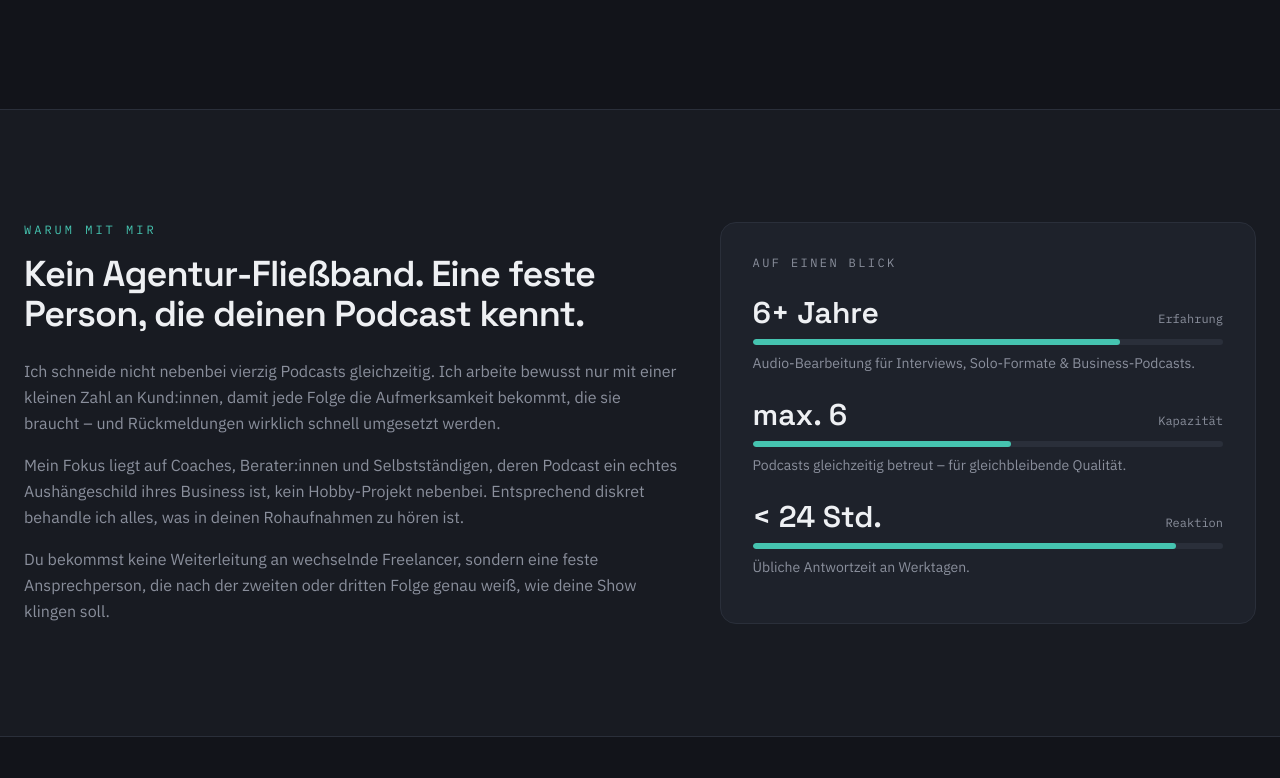
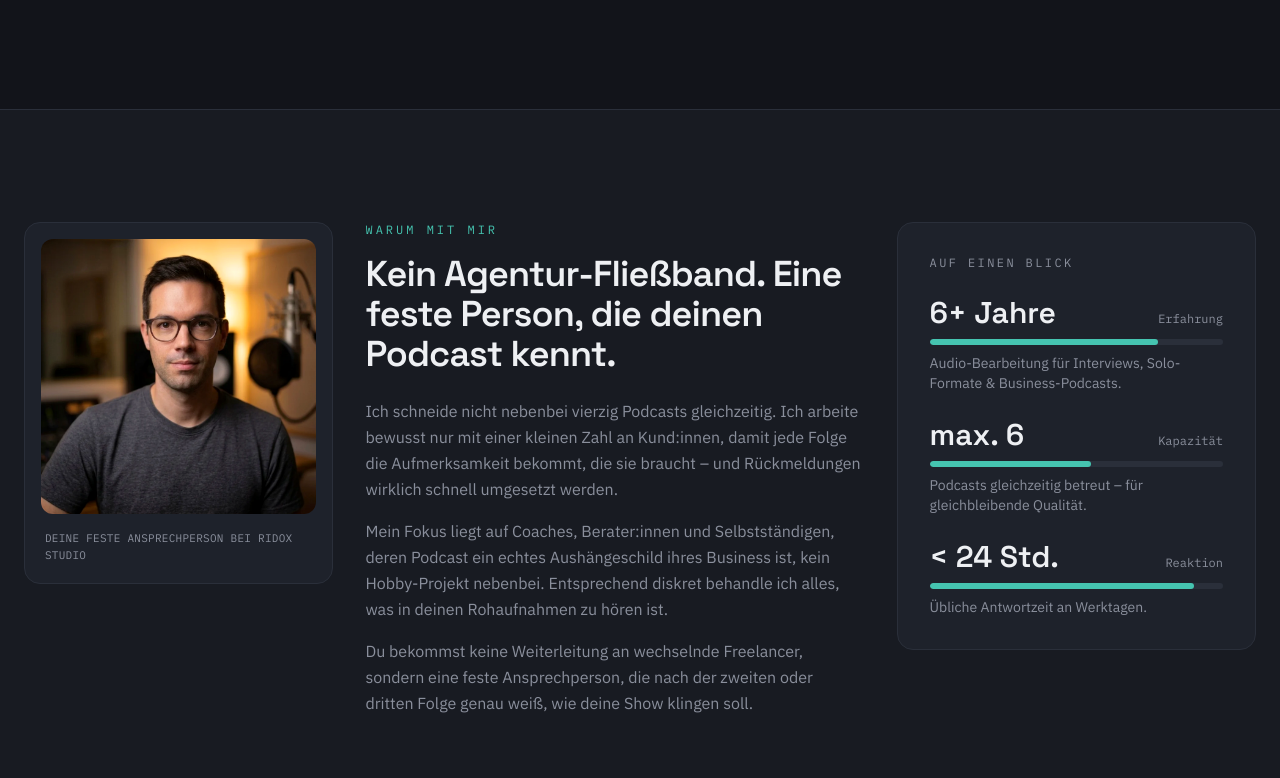
Before and after one commit to ridox-audio/edit, a plain HTML site: page index.html in a window 1280 px wide. Shown: the part 1362-2140 px from the top of the page. Drawn offline with nearby package versions, Linux system fonts and the light colour scheme.

Commit message:
add image to about me section

```diff
--- a/css/styles.css
+++ b/css/styles.css
@@ -36,6 +36,15 @@ details[open] .faq-chevron-bg { background-color: #E8A33D; color: #12141A; }
   to { transform: scaleY(1); }
 }
 
+/* Portrait-Foto in der "Warum mit mir"-Sektion: dezent an die
+   dunkle, warme Studio-Palette angeglichen, ohne unnatürlich zu
+   wirken. */
+.portrait-photo {
+  display: block;
+  filter: saturate(1.05) contrast(1.03);
+  transition: filter .3s ease;
+}
+
 .card-hover {
   transition: border-color .2s ease, transform .2s ease, background-color .2s ease;
 }
--- a/index.html
+++ b/index.html
@@ -83,7 +83,21 @@
 
 <!-- ============ WARUM MIT MIR ============ -->
 <section id="ueber" class="border-b border-edge bg-bgsoft">
-  <div class="mx-auto grid max-w-7xl grid-cols-1 gap-14 px-6 py-24 sm:py-28 lg:grid-cols-[1.1fr_0.9fr] lg:gap-10">
+  <div class="mx-auto grid max-w-7xl grid-cols-1 gap-8 px-6 py-24 sm:py-28 lg:grid-cols-[0.62fr_1fr_0.72fr] lg:items-start lg:gap-8">
+
+    <figure class="rounded-2xl border border-edge bg-surface p-3 sm:p-4">
+      <div class="overflow-hidden rounded-xl">
+        <img
+          src="img/warum-mit-mir.webp"
+          data-key-attr="alt:ueber.photoAlt"
+          class="portrait-photo aspect-square w-full object-cover"
+          width="900" height="900"
+          loading="lazy"
+          decoding="async">
+      </div>
+      <figcaption class="mt-4 px-1 pb-1 font-mono text-[11px] uppercase tracking-wide text-mute" data-key="ueber.photoCaption"></figcaption>
+    </figure>
+
     <div>
       <p class="font-mono text-xs uppercase tracking-[0.25em] text-teal" data-key="ueber.eyebrow"></p>
       <h2 class="mt-4 font-display text-3xl font-semibold tracking-tight sm:text-4xl" data-key="ueber.heading"></h2>
--- a/js/content-de.js
+++ b/js/content-de.js
@@ -56,6 +56,8 @@ window.CONTENT = {
     p1: "Ich schneide nicht nebenbei vierzig Podcasts gleichzeitig. Ich arbeite bewusst nur mit einer kleinen Zahl an Kund:innen, damit jede Folge die Aufmerksamkeit bekommt, die sie braucht – und Rückmeldungen wirklich schnell umgesetzt werden.",
     p2: "Mein Fokus liegt auf Coaches, Berater:innen und Selbstständigen, deren Podcast ein echtes Aushängeschild ihres Business ist, kein Hobby-Projekt nebenbei. Entsprechend diskret behandle ich alles, was in deinen Rohaufnahmen zu hören ist.",
     p3: "Du bekommst keine Weiterleitung an wechselnde Freelancer, sondern eine feste Ansprechperson, die nach der zweiten oder dritten Folge genau weiß, wie deine Show klingen soll.",
+    photoAlt: "Portrait im Tonstudio von RiDoX Studio",
+    photoCaption: "Deine feste Ansprechperson bei RiDoX Studio",
     statsLabel: "Auf einen Blick",
     stats: [
       { value: "6+ Jahre", label: "Erfahrung", desc: "Audio-Bearbeitung für Interviews, Solo-Formate & Business-Podcasts.", fill: 78 },
--- a/js/render-content.js
+++ b/js/render-content.js
@@ -47,6 +47,23 @@ window.RenderContent = (function () {
         return;
       }
       node.textContent = value;
+    });
+
+    // [data-key-attr="attributname:pfad.zum.text"] -> setzt ein Attribut
+    // (z. B. alt-Text von Bildern) statt textContent. So bleiben auch
+    // Alt-Texte zentral in content-de.js editier- und übersetzbar.
+    document.querySelectorAll('[data-key-attr]').forEach(function (node) {
+      var raw = node.getAttribute('data-key-attr');
+      var sep = raw.indexOf(':');
+      if (sep === -1) return;
+      var attr = raw.slice(0, sep);
+      var path = raw.slice(sep + 1);
+      var value = get(path);
+      if (value === undefined) {
+        console.warn('[content] fehlender Key (attr):', path);
+        return;
+      }
+      node.setAttribute(attr, value);
     });
   }
 
```
Also changed, not shown: img/warum-mit-mir.webp (added).
